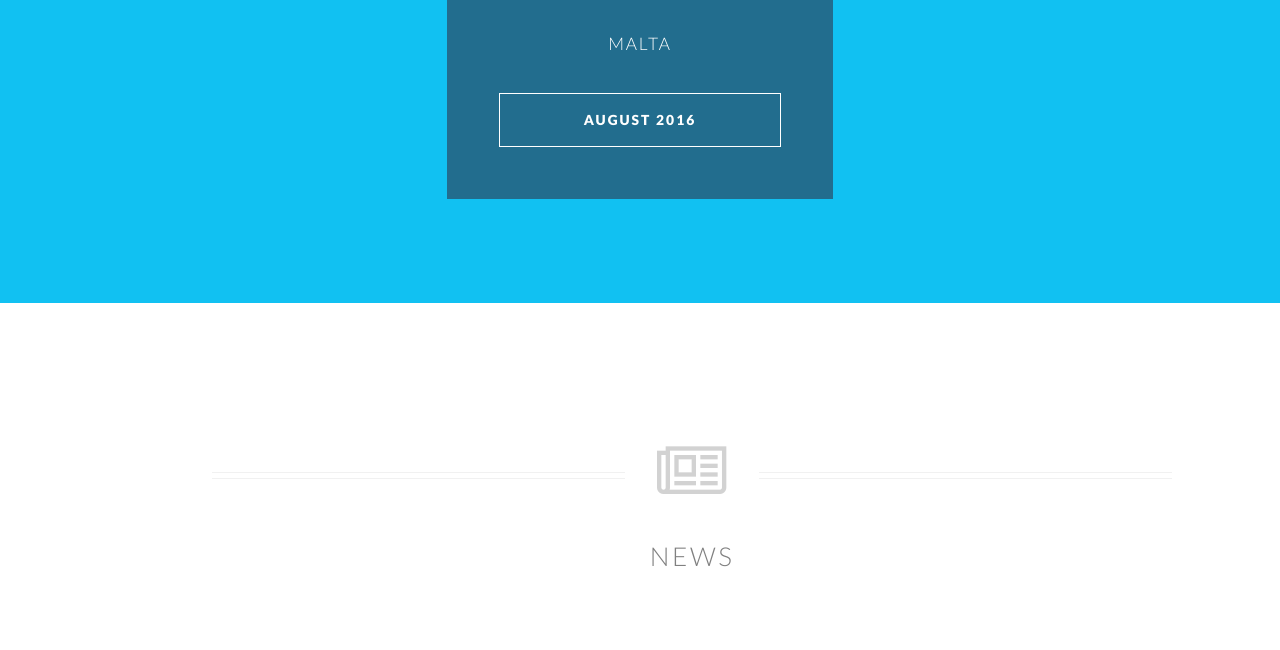
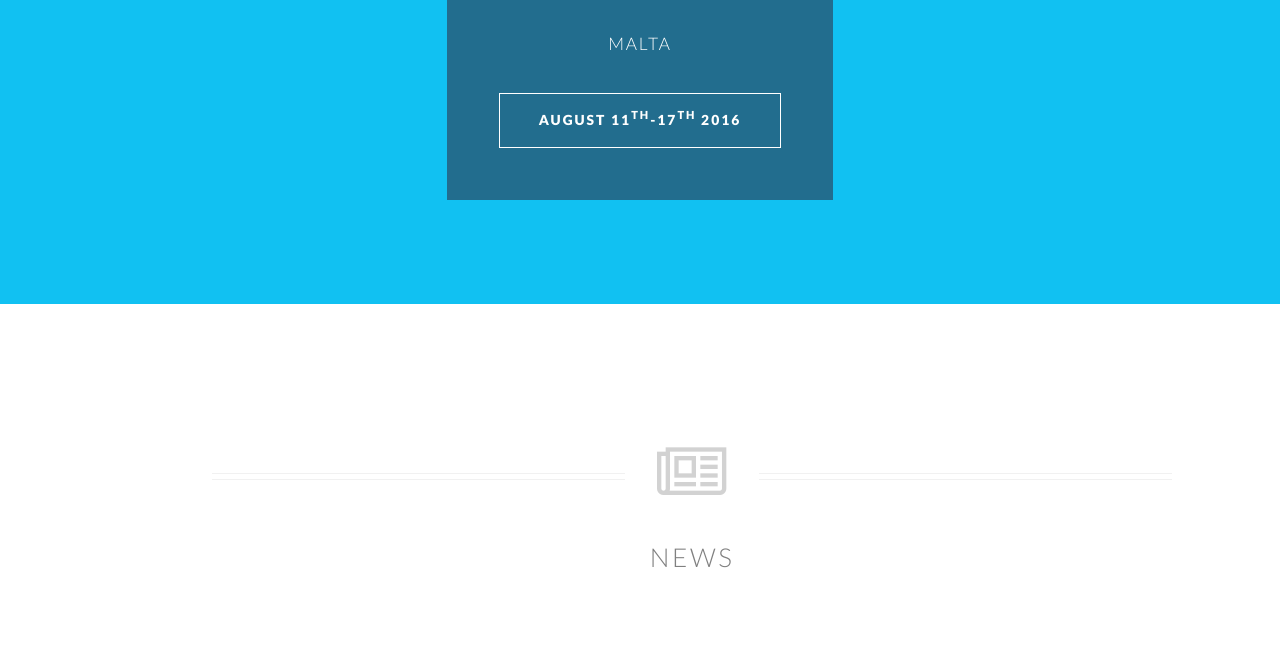
Before and after one commit to bread-on-toast/icps2016, a Jekyll site: the page built from index.html, in a window 1280 px wide and 900 px high. Shown: the part 240-890 px from the top of the window. Built offline with Jekyll 4.4.1, drawn with Linux system fonts in a browser that asks for light colours.

Commit message:
added dates to banner

```diff
--- a/_includes/banner.html
+++ b/_includes/banner.html
@@ -9,7 +9,7 @@
         <p>Malta</p>
         <footer>
             <ul class="buttons vertical">
-                <li><a href="#main" class="button fit scrolly">August 2016</a></li>
+                <li><a href="#main" class="button fit scrolly">August 11<sup>th</sup>-17<sup>th</sup> 2016</a></li>
             </ul>
         </footer>
 
```
